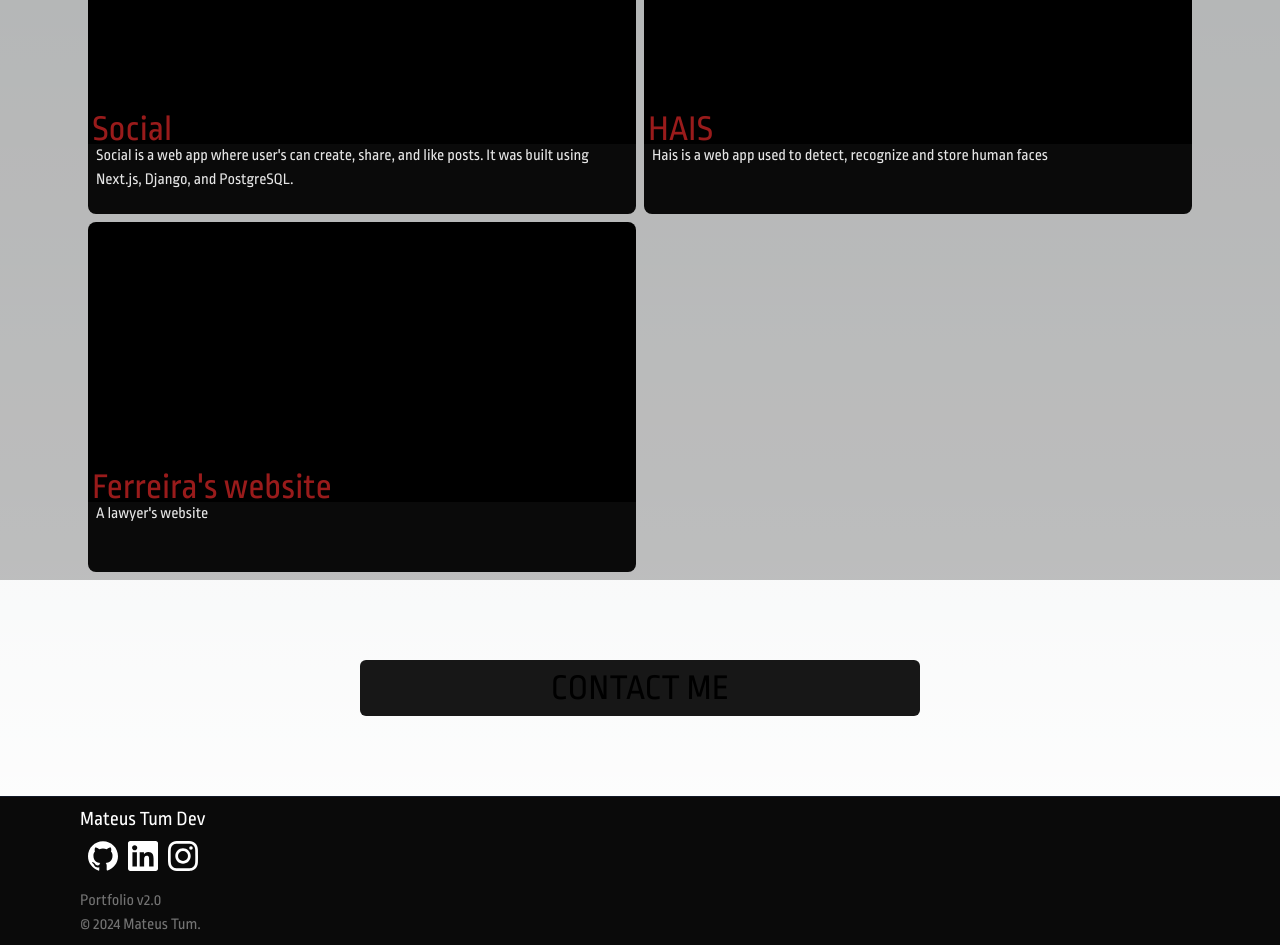
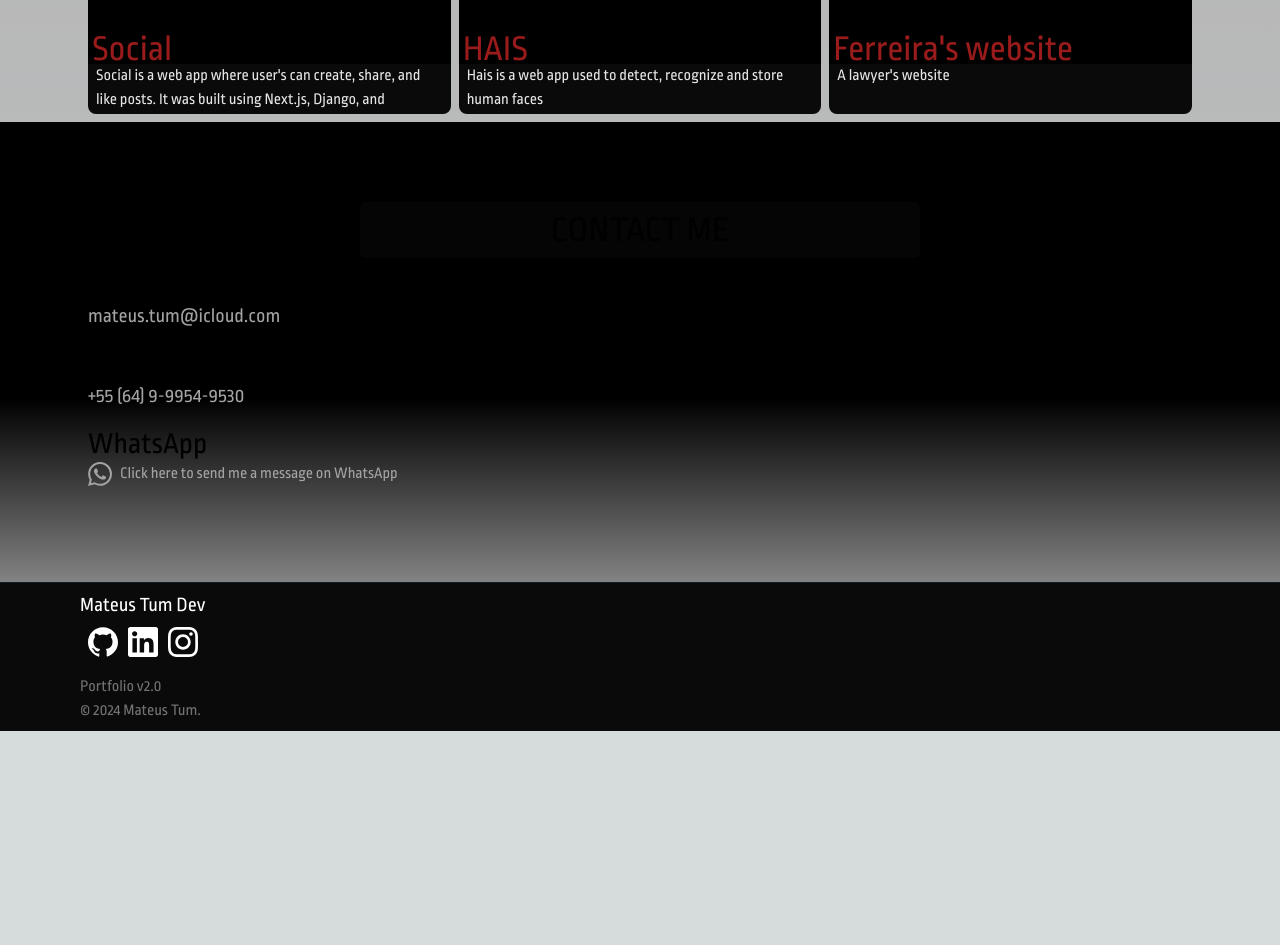
Before and after one commit to MateusTum/portfolio-nextjs, a Next.js app: page / in a window 1280 px wide. Shown: the part 1480-2425 px from the top of the page. After the commit the page ends 2211 px from the top, so only its background shows below. Built offline with nearby package versions, Linux system fonts and the light colour scheme.

Commit message:
Create projects route

```diff
--- a/app/page.tsx
+++ b/app/page.tsx
@@ -20,6 +20,7 @@ import {
   siSqlite,
   siPostgresql,
   siMongodb,
+  siWhatsapp,
 } from "simple-icons/icons";
 
 export const metadata: Metadata = {
@@ -56,7 +57,7 @@ function PresentationSection() {
         <h2>Frontend | Backend</h2>
         <h2>Next.js | Django</h2>
       </div>
-      <div className="relative h-[400px] bottom-0 right-0">
+      <div className="absolute h-[400px] md:bottom-[50px] md:right-[50px] bottom-0 right-0">
         <RotatingCube />
       </div>
     </Section>
@@ -66,10 +67,10 @@ function PresentationSection() {
 function AboutSection() {
   return (
     <Section id="about">
-      <div className="text-4xl text-center bg-neutral-900 w-[50%] mx-auto rounded-md p-2">
+      <div className="w-full md:w-[75%] lg:w-[50%] text-4xl text-center bg-neutral-950/50  mx-auto rounded-md p-2">
         <h2>ABOUT ME</h2>
       </div>
-      <div className="px-2 my-1 w-[50%] mx-auto">
+      <div className="w-full md:w-[75%] lg:w-[50%] px-2 my-1 mx-auto">
         <p className="text-lg text-justify">
           My name is <span className="text-red-500">Mateus Rosa Tum</span>,{" "}
           <span className="text-red-500">24</span>, from
@@ -147,27 +148,25 @@ function MyWorkSection() {
   };
 
   return (
-    <section id="my-work" className="w-full my-20 px-4 justify-center flex">
-      <ul className="grid grid-cols-8 gap-4">
-        {Object.keys(mytech).map((key) => {
-          return (
+    <section id="my-tech" className="w-full my-20 px-4 flex justify-center">
+      <ul className="flex overflow-x-auto snap-x snap-mandatory gap-4 sm:grid sm:grid-cols-8">
+        {Object.keys(mytech).map((key) => (
           <li
             key={key}
-              className="col-span-1 h-[128px] w-[128px] rounded-md flex items-center justify-center bg-neutral-900/25 backdrop-blur-lg"
+            className="mx-auto snap-center min-w-[64px] md:min-w-[92px] lg:min-w-[128px] h-[64px] md:h-[92px] lg:h-[128px] rounded-md flex items-center justify-center bg-neutral-900/25 backdrop-blur-lg sm:col-span-1"
           >
             <a href={mytech[key].url} target="_blank" rel="noreferrer">
               <svg
                 viewBox="0 0 24 24"
                 width="64"
                 height="64"
-                  className="w-full h-full max-w-[64px] max-h-[64px]"
+                className="w-[50%] h-[50%] md:w-[75%] md:h-[75%] lg:w-full lg:h-full max-w-[64px] max-h-[64px] mx-auto"
               >
                 <path d={mytech[key].icon.path} fill="currentColor" />
               </svg>
             </a>
           </li>
-          );
-        })}
+        ))}
       </ul>
     </section>
   );
@@ -202,13 +201,17 @@ function PortfolioSection() {
       <div className="text-4xl text-center mx-auto p-2 my-2">
         <h2>MY PORTFOLIO</h2>
       </div>
-      <ul className="grid grid-rows grid-cols-2 gap-2 p-2">
+      <div>
+        <h3></h3>
+      </div>
+
+      <ul className="grid grid-rows md:grid-cols-2 lg:grid-cols-3 gap-2 p-2">
         {/* Grid 1 */}
         {Object.keys(myProjects).map((key) => {
           return (
             <li
               key={key}
-              className="flex-row items-center w-full h-[350px] mx-auto rounded-lg overflow-hidden"
+              className="flex-row items-center w-full h-[250px] mx-auto rounded-lg overflow-hidden"
             >
               <div className="bg-black h-4/5 w-full"></div>
               <div className="bg-neutral-950 h-1/5 w-full relative">
@@ -233,9 +236,44 @@ function PortfolioSection() {
 
 function ContactSection() {
   return (
-    <Section id="contact">
-      <div className="text-4xl text-center bg-neutral-900 w-[50%] mx-auto rounded-md p-2 my-20">
+    <Section
+      id="contact"
+      classes="py-20 min-h-[50vh] bg-gradient-to-b from-black from-60% to-neutral-950/50"
+    >
+      <div className="w-full md:w-[50%] text-4xl text-center bg-neutral-950/50  mx-auto rounded-md p-2">
         <h2>CONTACT ME</h2>
+      </div>
+      <div className="p-2 grid grid-rows-3 gap-1 sm:gap-3">
+        <div>
+          <h3 className="text-3xl">Email</h3>
+          <a
+            className="text-neutral-400 text-xl"
+            href="mailto:mateus.tum@icloud.com"
+          >
+            mateus.tum@icloud.com
+          </a>
+        </div>
+        <div>
+          <h3 className="text-3xl">Phone Number</h3>
+          <a className="text-neutral-400 text-xl" href="tel:+5564999549530">
+            +55 (64) 9-9954-9530
+          </a>
+        </div>
+
+        <div>
+          <h3 className="text-3xl">WhatsApp</h3>
+          <a
+            target="_blank"
+            rel="noreferrer"
+            className="text-neutral-400 flex"
+            href="https://wa.me/+55649995495430?text=Hello%2C%20I%27m%20interested%20in%20your%20web%20development%20services.%20Can%20we%20discuss%20further%3F"
+          >
+            <svg className="w-8 h-8" viewBox="0 0 32 32" width="32" height="32">
+              <path d={siWhatsapp.path} fill="currentColor" />
+            </svg>
+            Click here to send me a message on WhatsApp
+          </a>
+        </div>
       </div>
     </Section>
   );
--- /dev/null
+++ b/app/project/[id]/page.tsx
@@ -0,0 +1,11 @@
+export default function ProjectPage() {
+    return (
+      <main className="flex-row align-center min-h-screen">
+        <div className="pt-[60px]">
+
+        <p>sadiihjasijdas</p>
+
+        </div>
+      </main>
+    );
+  }
--- /dev/null
+++ b/app/project/layout.tsx
@@ -0,0 +1,20 @@
+import type { Metadata } from "next";
+
+export const metadata: Metadata = {
+  title: "Project",
+  description: "Generated by create next app",
+};
+
+export default function ProjectsLayout({
+  children,
+}: Readonly<{
+  children: React.ReactNode;
+}>) {
+  return (
+    <div className="pt-[50px]">
+        <h1> Project </h1>
+        {children}
+    </div>
+
+  );
+}
```
Lines whose indentation alone changed are shown as unchanged.
